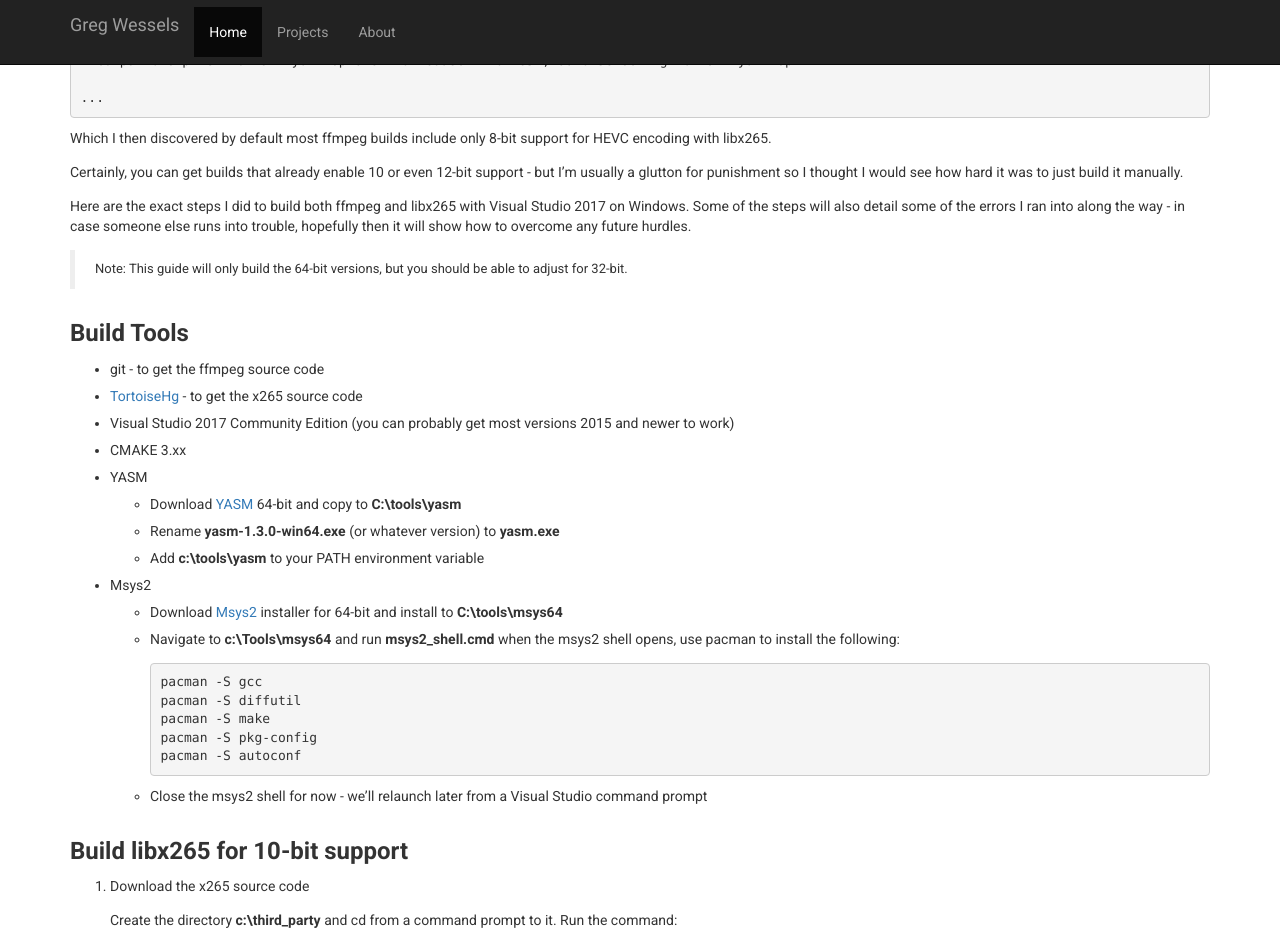
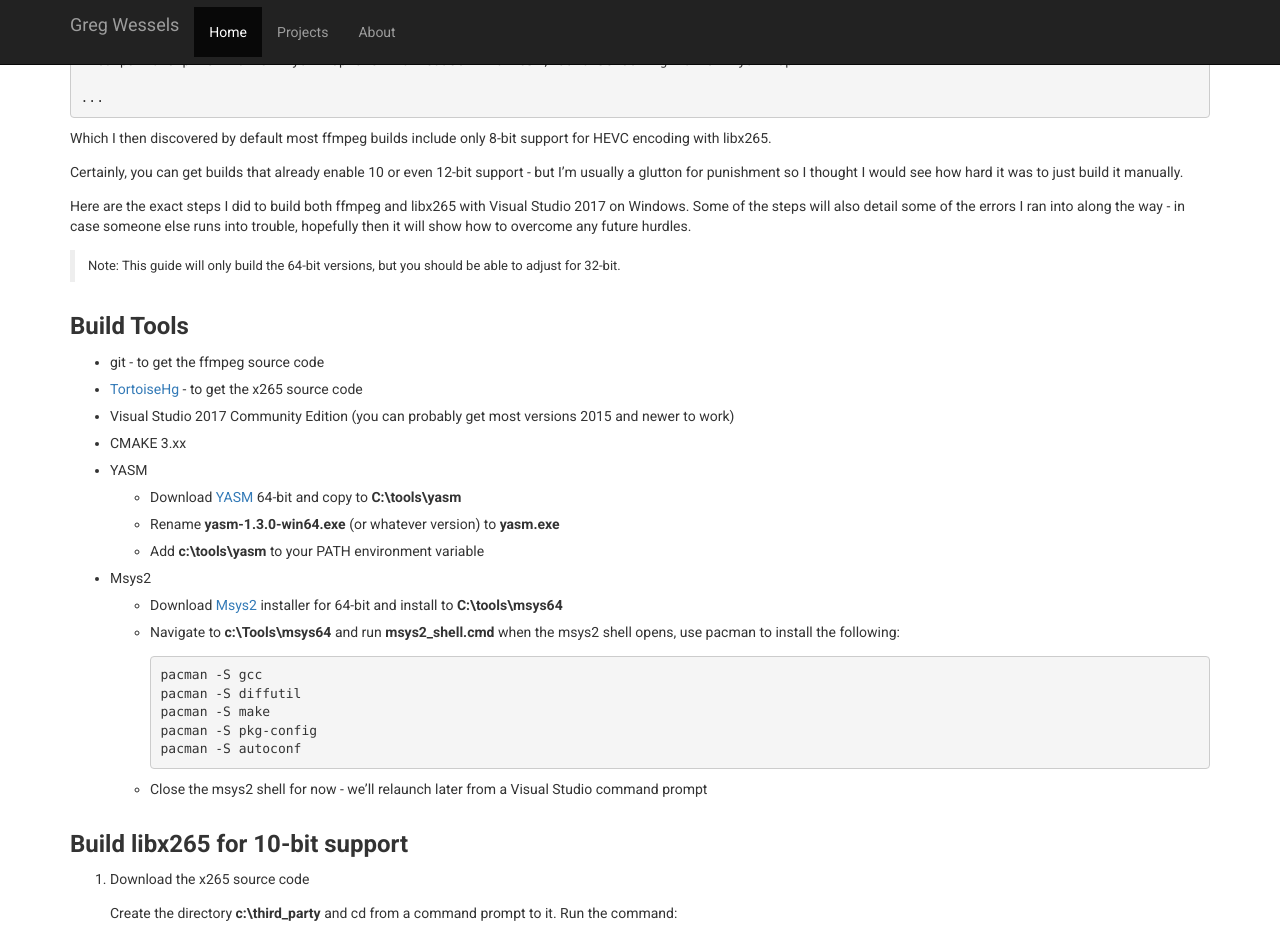
Before and after one commit to wesselsga/wesselsga.github.io, a Jekyll site: the page built from _posts/2017-10-27-ffmpeg-x265.md, in a window 1280 px wide and 1400 px high, scrolled down 239 px. Shown: the top 935 px of the window. Built offline with Jekyll 4.4.1, drawn with Linux system fonts in a browser that asks for light colours.

Commit message:
Update screen.css

```diff
--- a/style/screen.css
+++ b/style/screen.css
@@ -26,7 +26,8 @@
 }
 
 blockquote{
-	font-size:13px;
+ font-size:13px;
+ padding:0.5em 1em;
 }
 
 p{
```
